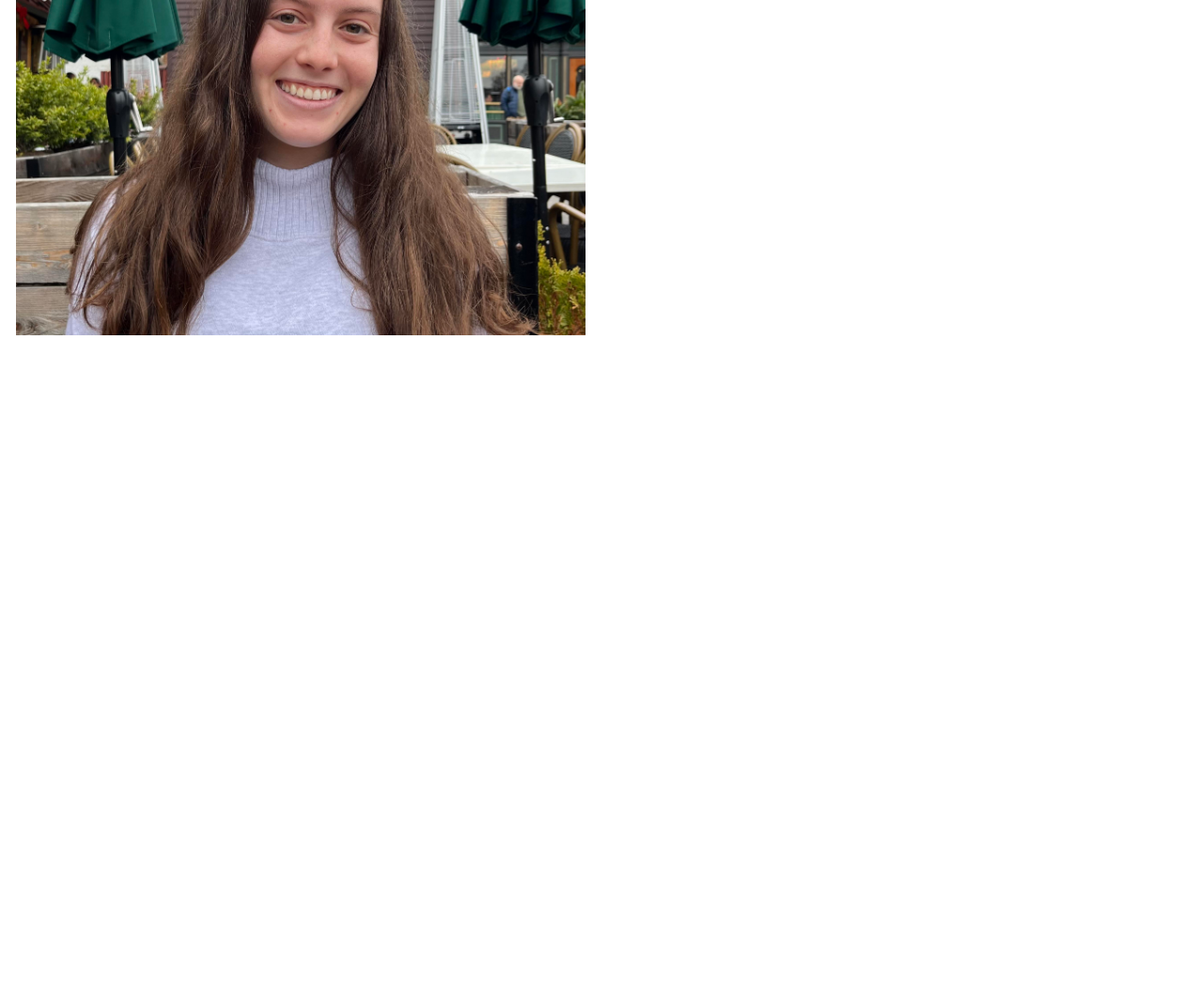
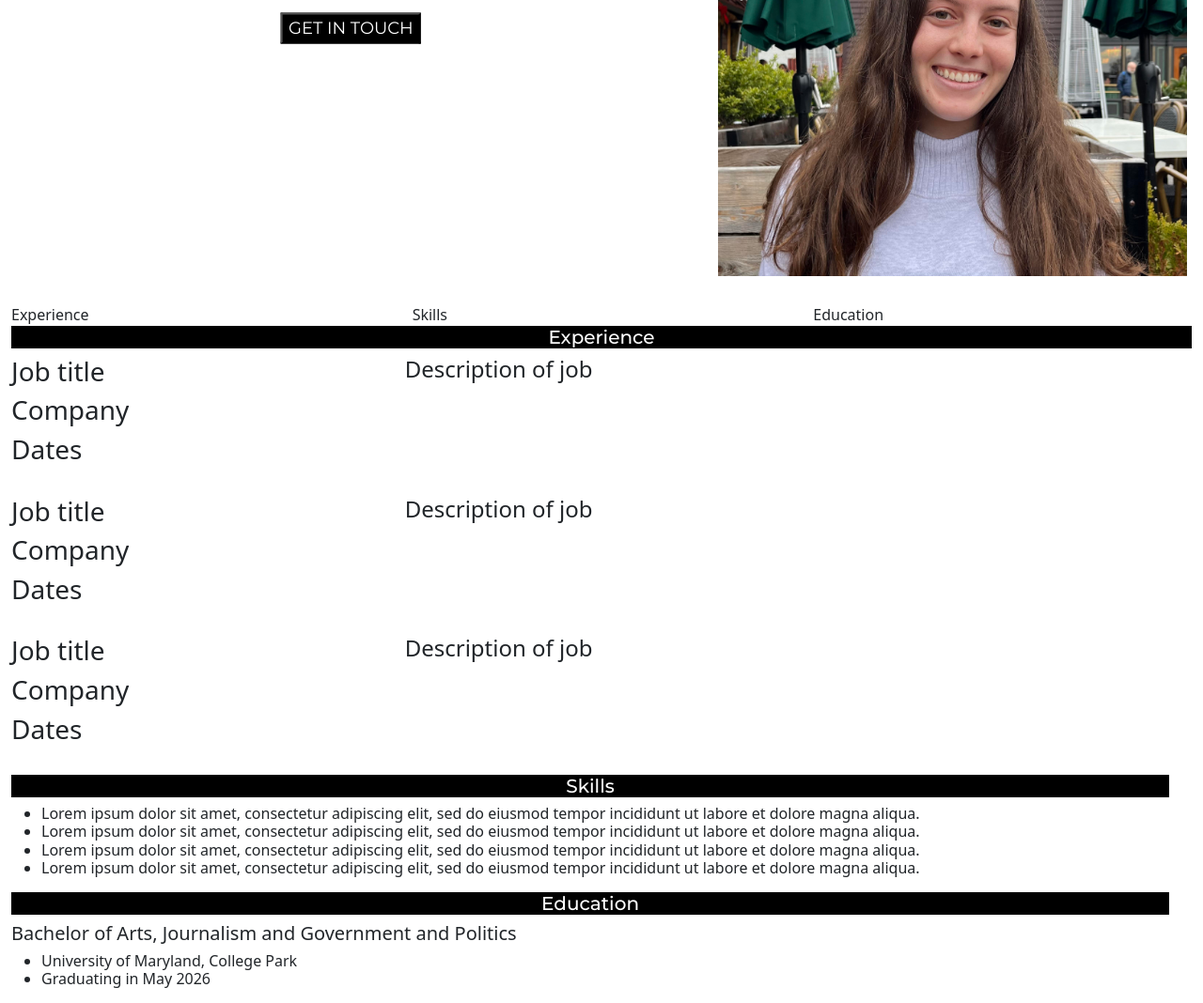
Before and after one commit to mefriedman03/marijke-friedman-jour352, a plain HTML site: page online-portfolio/index.html in a window 1280 px wide. Shown: the part 143-1211 px from the top of the page at 94% size. Before the commit the page ends 800 px from the top, so only its background shows below. Drawn offline with nearby package versions, Linux system fonts and the light colour scheme.

Commit message:
working on portfoilo 3/11

```diff
--- a/online-portfolio/index.html
+++ b/online-portfolio/index.html
@@ -4,25 +4,145 @@
         <meta charset="UTF-8" />
         <meta name="viewport" content="width=device-width, initial-scale=1" />
         <title>Marijke Friedman Portfolio</title>
-        <link href="style.css" rel="stylesheet" />
         <link
             href="https://cdn.jsdelivr.net/npm/bootstrap@5.3.3/dist/css/bootstrap.min.css"
             rel="stylesheet"
             integrity="sha384-QWTKZyjpPEjISv5WaRU9OFeRpok6YctnYmDr5pNlyT2bRjXh0JMhjY6hW+ALEwIH"
             crossorigin="anonymous" />
+        <link rel="preconnect" href="https://fonts.googleapis.com" />
+        <link rel="preconnect" href="https://fonts.gstatic.com" crossorigin />
+        <link
+            href="https://fonts.googleapis.com/css2?family=Montserrat:ital,wght@0,100..900;1,100..900&display=swap"
+            rel="stylesheet" />
+
+        <link href="style.css" rel="stylesheet" />
     </head>
     <body>
+        <br/>
         <div class="container-fluid">
             <div class="row">
-                <div class="col-6">
+                <div class="col-7">
+                    <br />
+                    <br />
+                    <h1>Marijke Friedman</h1>
+                    <h2>Student Journalist</h2>
+                    <div class="container">
+                        <div class="center">
+                            <button>GET IN TOUCH</button>
+
+                        </div>
+                    </div>
+                </div>
+                <div class="col-5">
                     <img
                         src="Marijke_Friedman_Headshot.jpg"
                         alt="Marijke Friedman Headshot" />
                 </div>
-                <div class="col-6">
-                    <h1>Marijke Friedman</h1>
-                    <h2>Student Journalist</h2>
-                    <button>GET IN TOUCH</button>
+            </div>
+        </div>
+        <br />
+        <div class="container-fluid">
+            <div class="row">
+                <div class="col-4">
+                    <a class="nav-link" href="#experience">Experience</a>
+                </div>
+                <div class="col-4">
+                    <a class="nav-link" href="#skills">Skills</a>
+                </div>
+                <div class="col-4">
+                    <a class="nav-link" href="#education">Education</a>
+                </div>
+            </div>
+        </div>
+
+        <div class="container-fluid">
+            <div class="row">
+                <div class="col">
+                    <a name="experience"></a>
+                    <h2>Experience</h2>
+                </div>
+                <div class="row">
+                    <div class="col-4">
+                        <h3>Job title</h3>
+                        <h3>Company</h3>
+                        <h3>Dates</h3>
+                        <br />
+                    </div>
+                    <div class="col-8">
+                        <h4>Description of job</h4>
+                    </div>
+                </div>
+
+                <div class="row">
+                    <div class="col-4">
+                        <h3>Job title</h3>
+                        <h3>Company</h3>
+                        <h3>Dates</h3>
+                        <br />
+                    </div>
+                    <div class="col-8">
+                        <h4>Description of job</h4>
+                    </div>
+                </div>
+
+                <div class="row">
+                    <div class="col-4">
+                        <h3>Job title</h3>
+                        <h3>Company</h3>
+                        <h3>Dates</h3>
+                        <br />
+                    </div>
+                    <div class="col-8">
+                        <h4>Description of job</h4>
+                    </div>
+                </div>
+
+                <div class="row">
+                    <div class="col">
+                        <a name="skills"></a>
+                        <h2>Skills</h2>
+                        <h6>
+                            <ul>
+                                <li>
+                                    Lorem ipsum dolor sit amet, consectetur
+                                    adipiscing elit, sed do eiusmod tempor
+                                    incididunt ut labore et dolore magna aliqua.
+                                </li>
+                                <li>
+                                    Lorem ipsum dolor sit amet, consectetur
+                                    adipiscing elit, sed do eiusmod tempor
+                                    incididunt ut labore et dolore magna aliqua.
+                                </li>
+                                <li>
+                                    Lorem ipsum dolor sit amet, consectetur
+                                    adipiscing elit, sed do eiusmod tempor
+                                    incididunt ut labore et dolore magna aliqua.
+                                </li>
+                                <li>
+                                    Lorem ipsum dolor sit amet, consectetur
+                                    adipiscing elit, sed do eiusmod tempor
+                                    incididunt ut labore et dolore magna aliqua.
+                                </li>
+                            </ul>
+                        </h6>
+                    </div>
+                </div>
+
+                <div class="row">
+                    <div class="col">
+                        <a name="education"></a>
+                        <h2>Education</h2>
+                        <h5>
+                            Bachelor of Arts, Journalism and Government and
+                            Politics
+                        </h5>
+                        <h6>
+                            <ul>
+                                <li>University of Maryland, College Park</li>
+                                <li>Graduating in May 2026</li>
+                            </ul>
+                        </h6>
+                    </div>
                 </div>
             </div>
         </div>
--- a/online-portfolio/style.css
+++ b/online-portfolio/style.css
@@ -2,3 +2,56 @@ img{
     width:100%;
     border:solid 5px white;
 }
+
+h1{
+    background-color:black;
+    color:white;
+    font-size:30px;
+    text-align:center;
+    font-family: "Montserrat", sans-serif;
+    font-optical-sizing: auto;
+    font-weight: <weight>;
+    font-style: normal;
+}
+
+h2{
+    background-color:black;
+    color:white;
+    font-size:20px;
+    text-align:center;
+    font-family: "Montserrat", sans-serif;
+    font-optical-sizing: auto;
+    font-weight: <weight>;
+    font-style: normal;
+}
+
+.container {
+  height: 50px;
+  position: relative;
+}
+.center {
+  margin: 0;
+  position: absolute;
+  top: 50%;
+  left: 50%;
+  -ms-transform: translate(-49%, -50%);
+  transform: translate(-50%, -50%);
+}
+
+button{background-color:black;
+    color:white;
+    font-size:18px;
+    text-align:center;
+    font-family: "Montserrat", sans-serif;
+    font-optical-sizing: auto;
+    font-weight: <bold;
+    font-style: normal;}
+
+.nav a {background-color:black;
+    color:white;
+    font-size:20px;
+    text-align:center;
+    font-family: "Montserrat", sans-serif;
+    font-optical-sizing: auto;
+    font-weight: <weight>;
+    font-style: normal}
```
